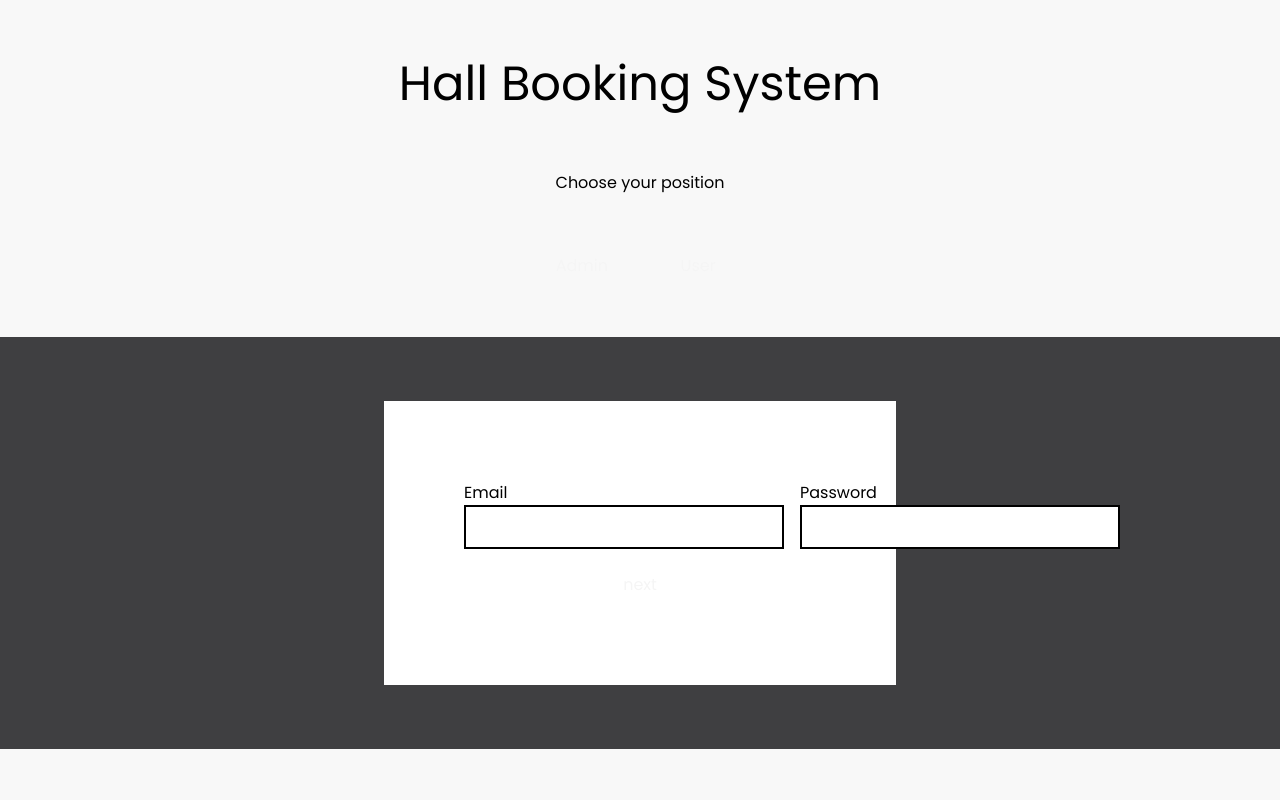
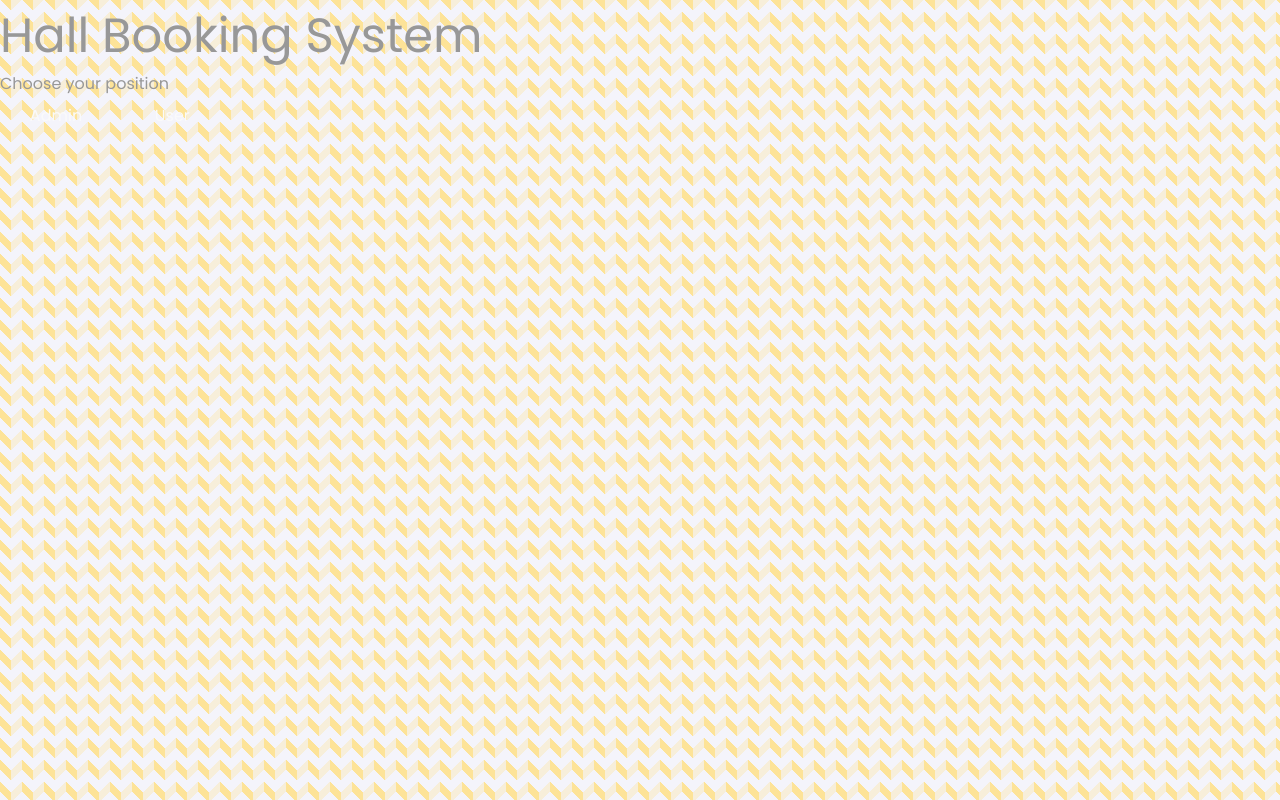
Before and after one commit to Umesh2202/Hall-Booking-System, a SvelteKit app: page / in a window 1280 px wide. Built offline with nearby package versions, Linux system fonts and the light colour scheme.

Commit message:
changed background

```diff
--- a/src/components/formInput.svelte
+++ b/src/components/formInput.svelte
@@ -16,7 +16,7 @@
 		name={`field==="Password"?"pwd":${field}`}
 		id={`field==="Password"?"pwd":${field}`}
 		autocomplete={`${field}`}
-		class="mt-1 block w-full  border-gray-300 shadow-sm sm:text-sm text-input"
+		class="  sm:text-sm text-input"
 		bind:value
 		on:change={update}
 	/>
--- a/src/components/top.svelte
+++ b/src/components/top.svelte
@@ -5,7 +5,7 @@
 
 <style>
 	.heading {
-		margin-top: 1em;
+		/* margin-top: 1em; */
 		font-size: 3rem;
 	}
 </style>
--- a/src/routes/+page.svelte
+++ b/src/routes/+page.svelte
@@ -2,29 +2,30 @@
 	import UserForm from '../components/userForm.svelte';
 	import Top from '../components/top.svelte';
 	import Option from '../components/option.svelte';
+	import Home from './home/+page.svelte';
 </script>
 
 <div>
-	<Top />
-	<Option />
-	<UserForm />
+	<Home />
 </div>
 
 <style>
 	@import url('https://fonts.googleapis.com/css2?family=Poppins&family=Rowdies:wght@300&display=swap');
 
-	* {
+	:global(*) {
 		font-family: 'Poppins', sans-serif;
 		margin: 0;
 		padding: 0;
+		box-sizing: border-box;
 	}
 
 	div {
-		background-color: rgb(248, 248, 248);
-		display: grid;
-		justify-content: center;
-		justify-items: center;
-		align-items: flex-start;
 		min-height: 100vh;
+		background-color: #e5e5f7;
+		opacity: 0.4;
+		background: linear-gradient(135deg, #fcbb0055 25%, transparent 25%) -11px 0/ 22px 22px,
+			linear-gradient(225deg, #fcbb00 25%, transparent 25%) -11px 0/ 22px 22px,
+			linear-gradient(315deg, #fcbb0055 25%, transparent 25%) 0px 0/ 22px 22px,
+			linear-gradient(45deg, #fcbb00 25%, #e5e5f7 25%) 0px 0/ 22px 22px;
 	}
 </style>
--- /dev/null
+++ b/src/routes/home/+page.svelte
@@ -0,0 +1,11 @@
+<script lang="ts">
+	import UserForm from '../../components/userForm.svelte';
+	import Top from '../../components/top.svelte';
+	import Option from '../../components/option.svelte';
+</script>
+
+<div>
+	<Top />
+	<Option />
+	<!-- <UserForm /> -->
+</div>
```
Also changed, not shown: src/components/info.svelte (added).
